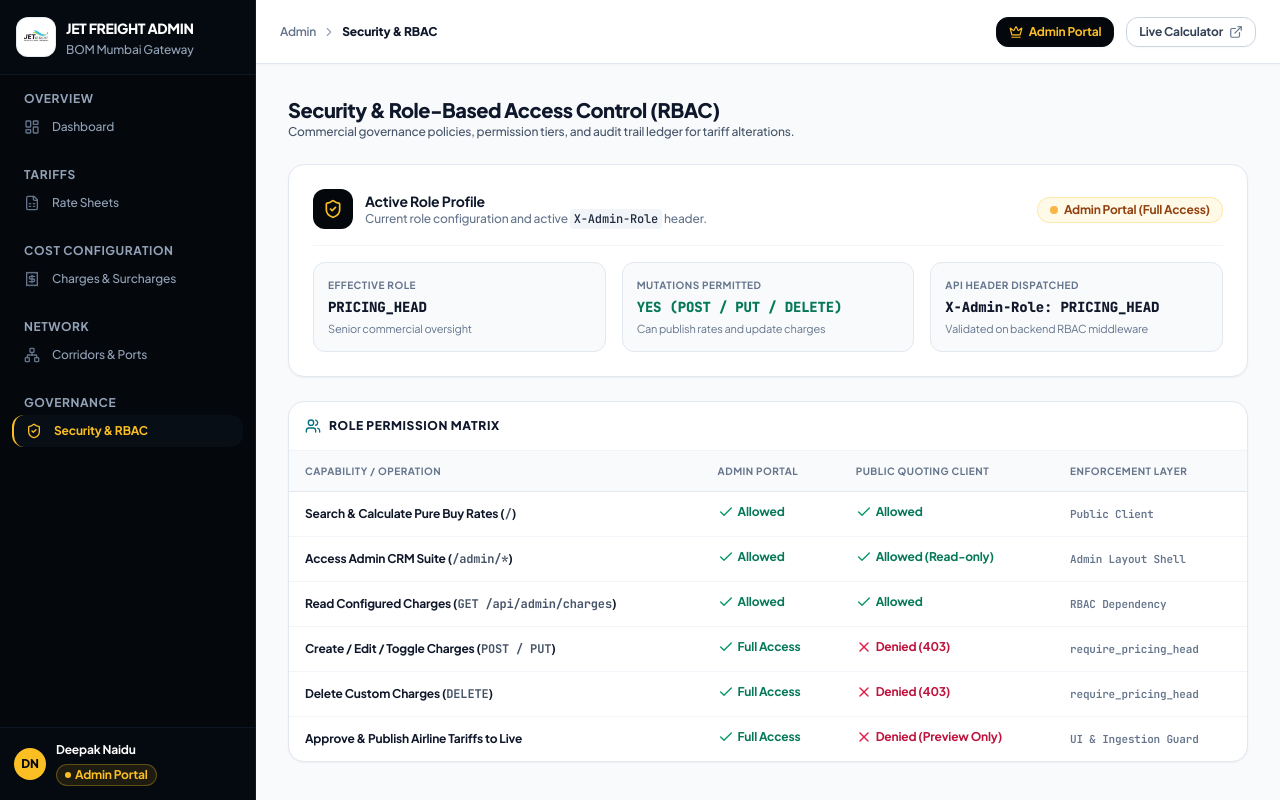
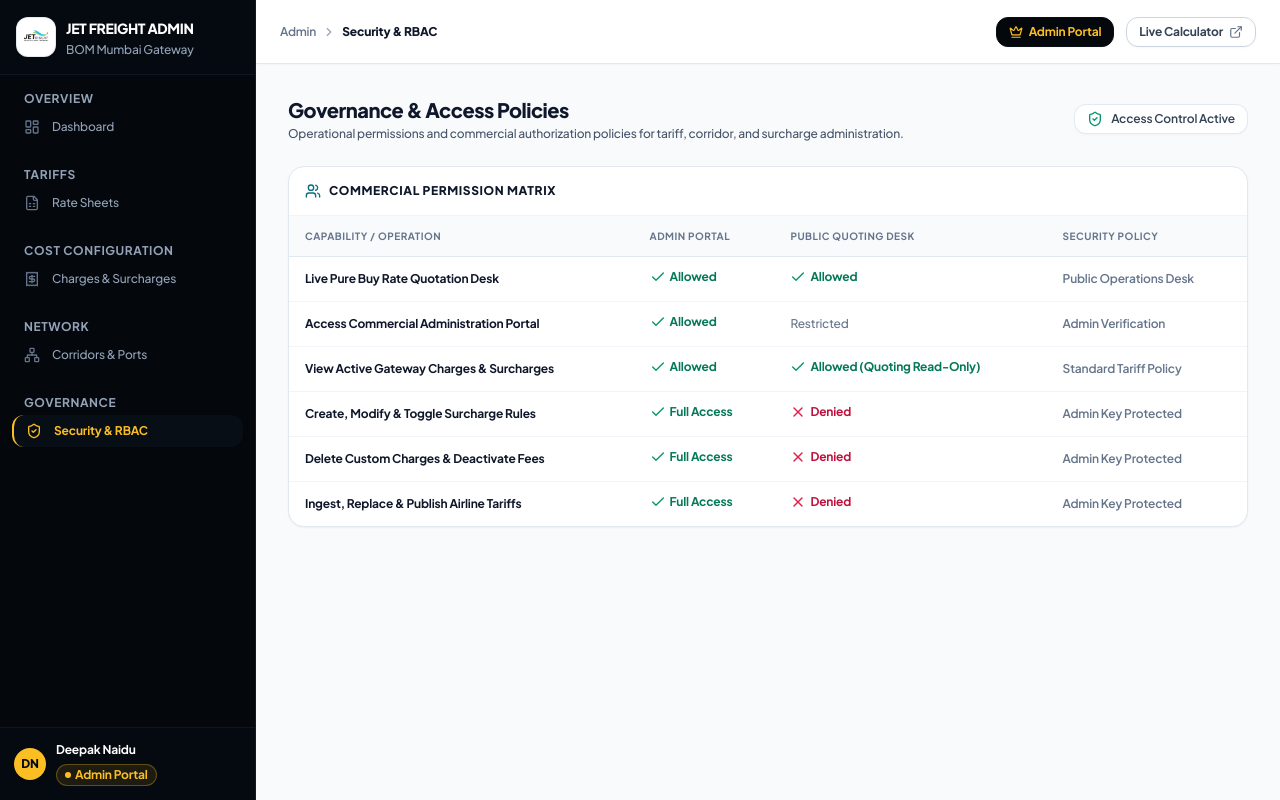
Before and after one commit to DevAI-DeepakJFLL/jfll-air-rate-aggregator, a Next.js app in the folder frontend/: page /admin/security in a window 1280 px wide. Built offline with nearby package versions, Linux system fonts and the light colour scheme.

Commit message:
refactor(security): purge technical HTTP headers and role simulation card from governance view

```diff
--- a/frontend/src/app/admin/security/page.tsx
+++ b/frontend/src/app/admin/security/page.tsx
@@ -1,94 +1,25 @@
 "use client";
 
 import React from "react";
-import { ShieldCheck, Users, Check, X } from "lucide-react";
-import { useAdminRole } from "@/context/AdminRoleContext";
+import { Users, Check, X, ShieldCheck } from "lucide-react";
 
 export default function AdminSecurityPage() {
-  const { role, isPricingHead } = useAdminRole();
-
   return (
     <div className="space-y-6">
       {/* Page Header */}
       <div className="flex flex-col sm:flex-row sm:items-center sm:justify-between gap-4">
         <div>
           <h1 className="text-xl font-extrabold text-slate-900 tracking-tight">
-            Security &amp; Role-Based Access Control (RBAC)
+            Governance &amp; Access Policies
           </h1>
-          <p className="text-xs text-slate-600 font-medium">
-            Commercial governance policies, permission tiers, and audit trail ledger for tariff alterations.
+          <p className="text-xs text-slate-600 font-medium mt-0.5">
+            Operational permissions and commercial authorization policies for tariff, corridor, and surcharge administration.
           </p>
         </div>
-      </div>
 
-      {/* Active Role Simulation Card */}
-      <div className="rounded-2xl border border-slate-200 bg-white p-6 shadow-xs space-y-4">
-        <div className="flex items-center justify-between border-b border-slate-100 pb-4">
-          <div className="flex items-center gap-3">
-            <div className="flex h-10 w-10 items-center justify-center rounded-xl bg-obsidian-950 text-amber-400">
-              <ShieldCheck className="h-5 w-5" />
-            </div>
-            <div>
-              <h2 className="text-sm font-bold text-slate-900">
-                Active Role Profile
-              </h2>
-              <p className="text-xs text-slate-500 font-medium">
-                Current role configuration and active <code className="font-mono text-slate-800 bg-slate-100 px-1 py-0.5 rounded">X-Admin-Role</code> header.
-              </p>
-            </div>
-          </div>
-
-          <div>
-            {isPricingHead ? (
-              <span className="inline-flex items-center gap-1.5 rounded-full bg-amber-400/10 px-3 py-1 text-xs font-bold text-amber-800 border border-amber-400/30">
-                <span className="h-2 w-2 rounded-full bg-amber-500 animate-pulse" />
-                Admin Portal (Full Access)
-              </span>
-            ) : (
-              <span className="inline-flex items-center gap-1.5 rounded-full bg-sky-50 px-3 py-1 text-xs font-bold text-sky-800 border border-sky-300">
-                <span className="h-2 w-2 rounded-full bg-sky-500" />
-                Quoting Desk (Read-Only)
-              </span>
-            )}
-          </div>
-        </div>
-
-        <div className="grid grid-cols-1 md:grid-cols-3 gap-4 text-xs">
-          <div className="p-3.5 rounded-xl bg-slate-50 border border-slate-200 space-y-1">
-            <div className="font-bold text-slate-500 uppercase tracking-wider text-[10px]">
-              Effective Role
-            </div>
-            <div className="font-mono font-extrabold text-slate-900 text-sm">
-              {role}
-            </div>
-            <div className="text-[11px] text-slate-500">
-              {isPricingHead ? "Senior commercial oversight" : "Standard quotation desk"}
-            </div>
-          </div>
-
-          <div className="p-3.5 rounded-xl bg-slate-50 border border-slate-200 space-y-1">
-            <div className="font-bold text-slate-500 uppercase tracking-wider text-[10px]">
-              Mutations Permitted
-            </div>
-            <div className={`font-mono font-extrabold text-sm ${isPricingHead ? "text-emerald-700" : "text-rose-700"}`}>
-              {isPricingHead ? "YES (POST / PUT / DELETE)" : "NO (Blocked by RBAC)"}
-            </div>
-            <div className="text-[11px] text-slate-500">
-              {isPricingHead ? "Can publish rates and update charges" : "Mutations return HTTP 403 Forbidden"}
-            </div>
-          </div>
-
-          <div className="p-3.5 rounded-xl bg-slate-50 border border-slate-200 space-y-1">
-            <div className="font-bold text-slate-500 uppercase tracking-wider text-[10px]">
-              API Header Dispatched
-            </div>
-            <div className="font-mono font-extrabold text-slate-900 text-sm">
-              X-Admin-Role: {role}
-            </div>
-            <div className="text-[11px] text-slate-500">
-              Validated on backend RBAC middleware
-            </div>
-          </div>
+        <div className="inline-flex items-center gap-2 px-3 py-1.5 rounded-xl bg-white border border-slate-200/90 shadow-2xs text-xs font-semibold text-slate-700 shrink-0">
+          <ShieldCheck className="h-4 w-4 text-emerald-600" />
+          <span>Access Control Active</span>
         </div>
       </div>
 
@@ -97,7 +28,7 @@ export default function AdminSecurityPage() {
         <div className="p-4 border-b border-slate-100 flex items-center gap-2">
           <Users className="h-4 w-4 text-jfll-blue" />
           <h2 className="text-xs font-extrabold text-slate-900 uppercase tracking-wider">
-            Role Permission Matrix
+            Commercial Permission Matrix
           </h2>
         </div>
 
@@ -107,14 +38,14 @@ export default function AdminSecurityPage() {
               <tr>
                 <th className="px-4 py-3">Capability / Operation</th>
                 <th className="px-4 py-3">Admin Portal</th>
-                <th className="px-4 py-3">Public Quoting Client</th>
-                <th className="px-4 py-3">Enforcement Layer</th>
+                <th className="px-4 py-3">Public Quoting Desk</th>
+                <th className="px-4 py-3">Security Policy</th>
               </tr>
             </thead>
             <tbody className="divide-y divide-slate-100 font-sans">
               <tr className="hover:bg-slate-50/70 transition-colors">
                 <td className="px-4 py-3 font-bold text-slate-900">
-                  Search &amp; Calculate Pure Buy Rates (<code className="font-mono text-slate-600">/</code>)
+                  Live Pure Buy Rate Quotation Desk
                 </td>
                 <td className="px-4 py-3">
                   <span className="inline-flex items-center gap-1 text-emerald-700 font-bold">
@@ -126,12 +57,29 @@ export default function AdminSecurityPage() {
                     <Check className="h-4 w-4 text-emerald-600" /> Allowed
                   </span>
                 </td>
-                <td className="px-4 py-3 text-slate-500 font-mono text-[11px]">Public Client</td>
+                <td className="px-4 py-3 text-slate-500 text-xs">Public Operations Desk</td>
               </tr>
 
               <tr className="hover:bg-slate-50/70 transition-colors">
                 <td className="px-4 py-3 font-bold text-slate-900">
-                  Access Admin CRM Suite (<code className="font-mono text-slate-600">/admin/*</code>)
+                  Access Commercial Administration Portal
+                </td>
+                <td className="px-4 py-3">
+                  <span className="inline-flex items-center gap-1 text-emerald-700 font-bold">
+                    <Check className="h-4 w-4 text-emerald-600" /> Allowed
+                  </span>
+                </td>
+                <td className="px-4 py-3">
+                  <span className="inline-flex items-center gap-1 text-slate-500 font-medium">
+                    Restricted
+                  </span>
+                </td>
+                <td className="px-4 py-3 text-slate-500 text-xs">Admin Verification</td>
+              </tr>
+
+              <tr className="hover:bg-slate-50/70 transition-colors">
+                <td className="px-4 py-3 font-bold text-slate-900">
+                  View Active Gateway Charges &amp; Surcharges
                 </td>
                 <td className="px-4 py-3">
                   <span className="inline-flex items-center gap-1 text-emerald-700 font-bold">
@@ -140,32 +88,15 @@ export default function AdminSecurityPage() {
                 </td>
                 <td className="px-4 py-3">
                   <span className="inline-flex items-center gap-1 text-emerald-700 font-bold">
-                    <Check className="h-4 w-4 text-emerald-600" /> Allowed (Read-only)
+                    <Check className="h-4 w-4 text-emerald-600" /> Allowed (Quoting Read-Only)
                   </span>
                 </td>
-                <td className="px-4 py-3 text-slate-500 font-mono text-[11px]">Admin Layout Shell</td>
+                <td className="px-4 py-3 text-slate-500 text-xs">Standard Tariff Policy</td>
               </tr>
 
               <tr className="hover:bg-slate-50/70 transition-colors">
                 <td className="px-4 py-3 font-bold text-slate-900">
-                  Read Configured Charges (<code className="font-mono text-slate-600">GET /api/admin/charges</code>)
-                </td>
-                <td className="px-4 py-3">
-                  <span className="inline-flex items-center gap-1 text-emerald-700 font-bold">
-                    <Check className="h-4 w-4 text-emerald-600" /> Allowed
-                  </span>
-                </td>
-                <td className="px-4 py-3">
-                  <span className="inline-flex items-center gap-1 text-emerald-700 font-bold">
-                    <Check className="h-4 w-4 text-emerald-600" /> Allowed
-                  </span>
-                </td>
-                <td className="px-4 py-3 text-slate-500 font-mono text-[11px]">RBAC Dependency</td>
-              </tr>
-
-              <tr className="hover:bg-slate-50/70 transition-colors">
-                <td className="px-4 py-3 font-bold text-slate-900">
-                  Create / Edit / Toggle Charges (<code className="font-mono text-slate-600">POST / PUT</code>)
+                  Create, Modify &amp; Toggle Surcharge Rules
                 </td>
                 <td className="px-4 py-3">
                   <span className="inline-flex items-center gap-1 text-emerald-700 font-bold">
@@ -174,15 +105,15 @@ export default function AdminSecurityPage() {
                 </td>
                 <td className="px-4 py-3">
                   <span className="inline-flex items-center gap-1 text-rose-700 font-bold">
-                    <X className="h-4 w-4 text-rose-600" /> Denied (403)
+                    <X className="h-4 w-4 text-rose-600" /> Denied
                   </span>
                 </td>
-                <td className="px-4 py-3 text-slate-500 font-mono text-[11px]">require_pricing_head</td>
+                <td className="px-4 py-3 text-slate-500 text-xs">Admin Key Protected</td>
               </tr>
 
               <tr className="hover:bg-slate-50/70 transition-colors">
                 <td className="px-4 py-3 font-bold text-slate-900">
-                  Delete Custom Charges (<code className="font-mono text-slate-600">DELETE</code>)
+                  Delete Custom Charges &amp; Deactivate Fees
                 </td>
                 <td className="px-4 py-3">
                   <span className="inline-flex items-center gap-1 text-emerald-700 font-bold">
@@ -191,15 +122,15 @@ export default function AdminSecurityPage() {
                 </td>
                 <td className="px-4 py-3">
                   <span className="inline-flex items-center gap-1 text-rose-700 font-bold">
-                    <X className="h-4 w-4 text-rose-600" /> Denied (403)
+                    <X className="h-4 w-4 text-rose-600" /> Denied
                   </span>
                 </td>
-                <td className="px-4 py-3 text-slate-500 font-mono text-[11px]">require_pricing_head</td>
+                <td className="px-4 py-3 text-slate-500 text-xs">Admin Key Protected</td>
               </tr>
 
               <tr className="hover:bg-slate-50/70 transition-colors">
                 <td className="px-4 py-3 font-bold text-slate-900">
-                  Approve &amp; Publish Airline Tariffs to Live
+                  Ingest, Replace &amp; Publish Airline Tariffs
                 </td>
                 <td className="px-4 py-3">
                   <span className="inline-flex items-center gap-1 text-emerald-700 font-bold">
@@ -208,10 +139,10 @@ export default function AdminSecurityPage() {
                 </td>
                 <td className="px-4 py-3">
                   <span className="inline-flex items-center gap-1 text-rose-700 font-bold">
-                    <X className="h-4 w-4 text-rose-600" /> Denied (Preview Only)
+                    <X className="h-4 w-4 text-rose-600" /> Denied
                   </span>
                 </td>
-                <td className="px-4 py-3 text-slate-500 font-mono text-[11px]">UI &amp; Ingestion Guard</td>
+                <td className="px-4 py-3 text-slate-500 text-xs">Admin Key Protected</td>
               </tr>
             </tbody>
           </table>
```
